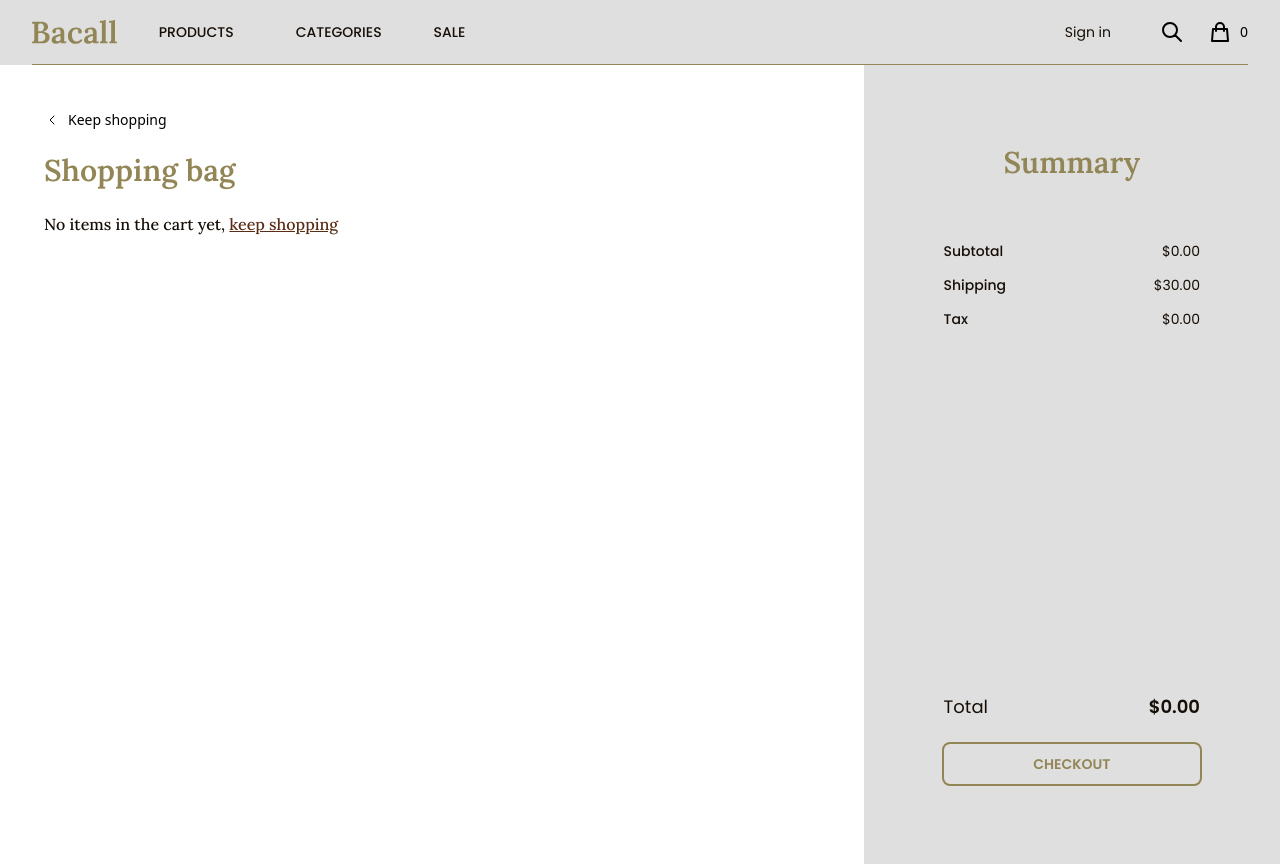
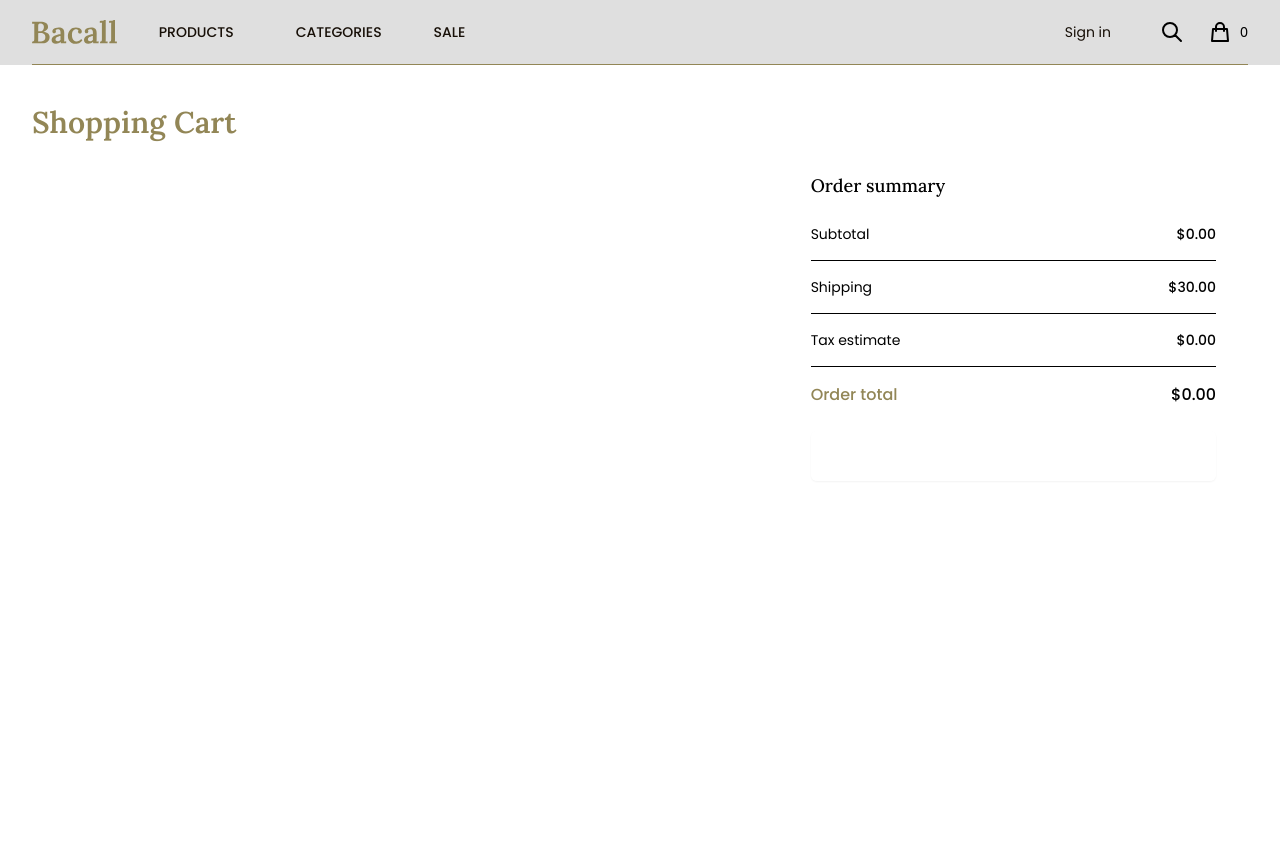
Before and after one commit to ManuelNelson7/bacall-store, a React (Create React App) app: page /cart in a window 1280 px wide. After the commit the page ends 800 px from the top, so only its background shows below. Built offline with nearby package versions, Linux system fonts and the light colour scheme.

Commit message:
cart view

```diff
--- a/src/components/CartContext.jsx
+++ b/src/components/CartContext.jsx
@@ -11,7 +11,7 @@ const CartContextProvider = ({ children }) => {
             item.quantity += 1
             setCart([...cart])
         } else {
-            setCart([...cart, { ...product}])
+            setCart([...cart, { ...product }])
         }
     }
 
@@ -27,13 +27,20 @@ const CartContextProvider = ({ children }) => {
         console.log('buyAll');
     }
 
+    const totalQuantity = () => {
+        return cart.reduce((acc, item) => {
+            return acc + item.quantity
+        }, 0)
+    }
+
     return (
         <CartContext.Provider value={{
             cart,
             addToCart,
             removeFromCart,
             clearCart,
-            buyAll
+            buyAll,
+            totalQuantity
         }}>
             {children}
         </CartContext.Provider>
--- /dev/null
+++ b/src/components/Home/Promo.jsx
@@ -0,0 +1,31 @@
+import { Link } from "react-router-dom";
+
+/* This example requires Tailwind CSS v2.0+ */
+export default function Example() {
+    return (
+        <div className="relative bg-gray800 py-32 px-6 sm:py-40 sm:px-12 lg:px-16">
+            <div className="absolute inset-0 overflow-hidden">
+                <img
+                    src="https://media.vogue.es/photos/5cc71703fdc8224b601f7518/master/w_1200,h_800,c_limit/lauren_bacall_una_leyenda_en_el_firmamento_de_las_estrellas_496833667.jpg"
+                    alt="Humphrey Bogart and Lauren Bacall"
+                    className="w-full h-full object-center object-cover grayscale-0"
+                />
+            </div>
+            <div aria-hidden="true" className="absolute inset-0 bg-gray800 bg-opacity-50" />
+            <div className="relative max-w-3xl mx-auto flex flex-col items-center text-center">
+                <h2 className="text-3xl font-extrabold font-lora tracking-tight text-gold brightness-125 sm:text-4xl">Free shipping on orders over $150</h2>
+                <p className="mt-3 text-md md:text-xl text-white">
+                    We're committed to responsible, sustainable, and ethical manufacturing. Our small-scale approach allows us to
+                    focus on quality and reduce our impact. We're doing our best to delay the inevitable heat-death of the
+                    universe.
+                </p>
+                <Link
+                    to="/categories"
+                    className="mt-8 w-full block bg-white rounded-md py-3 px-8 text-base font-medium text-gray-900 hover:bg-gray-100 sm:w-auto"
+                >
+                    Go shopping
+                </Link>
+            </div>
+        </div>
+    )
+}
--- a/src/components/Navbar/ShoppingCart.jsx
+++ b/src/components/Navbar/ShoppingCart.jsx
@@ -4,7 +4,7 @@ import { Link } from 'react-router-dom'
 import { CartContext } from '../CartContext'
 
 const ShoppingCart = () => {
-    let { cart } = useContext(CartContext)
+    let { totalQuantity } = useContext(CartContext)
 
     return (
         <div className="ml-4 flow-root lg:ml-6">
@@ -13,7 +13,7 @@ const ShoppingCart = () => {
                     className="flex-shrink-0 h-6 w-6 text-gray-400 group-hover:text-gray-500"
                     aria-hidden="true"
                 />
-                <span className="ml-2 text-sm font-medium text-gray-700 group-hover:text-gray-800">{cart.length}</span>
+                <span className="ml-2 text-sm font-medium text-gray-700 group-hover:text-gray-800">{totalQuantity()}</span>
                 <span className="sr-only">items in cart, view bag</span>
             </Link>
         </div>
--- a/src/components/cart/FullCart.jsx
+++ b/src/components/cart/FullCart.jsx
@@ -2,6 +2,7 @@ import React, { useContext, useState } from "react";
 import { Link } from "react-router-dom";
 import ItemCart from "./ItemCart";
 import { CartContext } from "../CartContext";
+import { CheckIcon, ClockIcon, QuestionMarkCircleIcon, XIcon } from '@heroicons/react/solid'
 
 const FullCart = () => {
 
@@ -30,70 +31,67 @@ const FullCart = () => {
 
 
     return (
-        <div className="bg-white max-w-2xl mx-auto mt-16 px-2 md:px-0 lg:max-w-7xl">
+        <div className="bg-white">
+            <div className="max-w-2xl mx-auto pt-16 pb-24 px-4 sm:px-6 lg:max-w-7xl lg:px-8">
+                <h1 className="text-3xl font-lora font-semibold text-gold pt-10">Shopping Cart</h1>
+                <form className="lg:grid lg:grid-cols-12 lg:gap-x-12 lg:items-start xl:gap-x-16">
+                    <section aria-labelledby="cart-heading" className="lg:col-span-7">
+                        <h2 id="cart-heading" className="sr-only">
+                            Items in your shopping cart
+                        </h2>
 
-            <div className="w-full h-full overflow-x-hidden flex justify-center" id="chec-div">
-                <div className="w-full overflow-x-hidden transition ease-in-out duration-700" id="checkout">
-                    <div className="flex md:flex-row flex-col justify-center" id="cart">
-                        <div className="lg:justify-start w-full pl-4 pr-10 md:pr-11 md:pl-11 md:py-12 py-8 bg-white overflow-x-hidden h-screen" id="scroll">
-                            <Link to='/categories' className="flex items-center text-gray-500 hover:text-gray-600 cursor-pointer">
-                                <svg xmlns="http://www.w3.org/2000/svg" className="icon icon-tabler icon-tabler-chevron-left" width={16} height={16} viewBox="0 0 24 24" strokeWidth="1.5" stroke="currentColor" fill="none" strokeLinecap="round" strokeLinejoin="round">
-                                    <path stroke="none" d="M0 0h24v24H0z" fill="none" />
-                                    <polyline points="15 6 9 12 15 18" />
-                                </svg>
-                                <p className="text-sm pl-2 leading-none">Keep shopping</p>
-                            </Link>
-                            <p className="text-3xl font-lora font-semibold text-gold pt-6">Shopping bag</p>
+                        <ul>
+                            {cart.map((item) => (
+                                <ItemCart key={item.id} item={item} />
+                            ))}
+                        </ul>
+                    </section>
 
-                            {cart.length === 0 && <p to="/categories" className="text-md font-lora font-medium text-dark pt-6">No items in the cart yet, <Link to='/categories' className="underline text-brown">keep shopping</Link></p>}
+                    {/* Order summary */}
+                    <section
+                        aria-labelledby="summary-heading"
+                        className="mt-16 bg-gray-50 rounded-lg px-4 py-6 sm:p-6 lg:p-8 lg:mt-0 lg:col-span-5"
+                    >
+                        <h2 id="summary-heading" className="text-lg font-medium text-gray-900 font-lora ">
+                            Order summary
+                        </h2>
 
+                        <dl className="mt-6 space-y-4 font-poppins">
+                            <div className="flex items-center justify-between">
+                                <dt className="text-sm text-gray-600">Subtotal</dt>
+                                <dd className="text-sm font-medium text-gray-900">${subTotal().toFixed(2)}</dd>
+                            </div>
+                            <div className="border-t border-gray-200 pt-4 flex items-center justify-between">
+                                <dt className="flex items-center text-sm text-gray-600">
+                                    <span>Shipping</span>
+                                </dt>
+                                <dd className="text-sm font-medium text-gray-900d"> {shipping() === 0 ? "Free" : `$${shipping().toFixed(2)}`}</dd>
+                            </div>
+                            <div className="border-t border-gray-200 pt-4 flex items-center justify-between">
+                                <dt className="flex text-sm text-gray-600">
+                                    <span>Tax estimate</span>
+                                </dt>
+                                <dd className="text-sm font-medium text-gray-900">${taxes().toFixed(2)}</dd>
+                            </div>
+                            <div className="border-t border-gray-200 pt-4 flex items-center justify-between">
+                                <dt className="text-base font-medium text-gray-900 text-gold">Order total</dt>
+                                <dd className="text-base font-medium text-gray-900">${total().toFixed(2)}</dd>
+                            </div>
+                        </dl>
 
-                            {cart.map((item) => {
-                                return (
-                                    <ItemCart key={item.id} item={item} />
-                                )
-                            })}
-
+                        <div className="mt-6">
+                            <button
+                                type="submit"
+                                className="w-full bg-indigo-600 border border-transparent rounded-md shadow-sm py-3 px-4 text-base font-medium text-white hover:bg-indigo-700 focus:outline-none focus:ring-2 focus:ring-offset-2 focus:ring-offset-gray-50 focus:ring-indigo-500"
+                            >
+                                Checkout
+                            </button>
                         </div>
-                        <div className=" md:w-1/2 w-full bg-primary h-full">
-                            <div className="flex flex-col items-center md:h-screen py-20 justify-between">
-                                <div className="w-full px-20 flex flex-col items-center">
-                                    <p className="text-3xl font-lora text-gold font-semibold">Summary</p>
-
-                                    <div className="w-full font-poppins text-sm">
-                                        <div className="flex items-center justify-between pt-16">
-                                            <p className="leading-none font-poppins font-medium text-dark">Subtotal</p>
-                                            <p className="leading-none text-dark">${subTotal().toFixed(2)}</p>
-                                        </div>
-                                        <div className="flex items-center justify-between pt-5">
-                                            <p className="leading-none font-poppins font-medium text-dark">Shipping</p>
-                                            <p className="leading-none text-dark">
-                                                {shipping() === 0 ? "Free" : `$${shipping().toFixed(2)}`}
-                                            </p>
-                                        </div>
-                                        <div className="flex items-center justify-between pt-5">
-                                            <p className="leading-none font-medium text-dark">Tax</p>
-                                            <p className="leading-none  text-dark">${taxes().toFixed(2)}</p>
-                                        </div>
-                                    </div>
-                                </div>
-                                <div className="w-full px-20 font-poppins text-sm">
-                                    <div className="flex items-center pb-6 justify-between lg:pt-5 pt-20">
-                                        <p className="text-lg leading-normal text-dark">Total</p>
-                                        <p className="text-lg font-semibold leading-normal text-right text-dark">${total().toFixed(2)}</p>
-                                    </div>
-                                    <Link to='checkout' className="uppercase flex justify-center outline outline-2 w-full py-3outline-gold text-gold font-semibold px-4 py-2.5 rounded-md transition-all duration-150 hover:bg-brown hover:text-white hover:outline-brown">
-                                        Checkout
-                                    </Link>
-                                </div>
-                            </div>
-                        </div>
-                    </div>
-                </div>
+                    </section>
+                </form>
             </div>
-
         </div>
-    );
+    )
 }
 
 export default FullCart;
--- a/src/pages/Categories.jsx
+++ b/src/pages/Categories.jsx
@@ -39,7 +39,7 @@ export default function Categories() {
     }
 
     return (
-        <div w-container max-w-7xl px-4 className="bg-white">
+        <div className="bg-white">
             <div>
                 {/* Mobile filter dialog */}
                 <Transition.Root show={mobileFiltersOpen} as={Fragment}>
--- a/src/pages/Home.jsx
+++ b/src/pages/Home.jsx
@@ -1,5 +1,6 @@
 import React from 'react'
-import Hero from '../components/Hero'
+import Hero from '../components/Home/Hero'
+import Promo from '../components/Home/Promo'
 import Categories from './Categories'
 
 const Home = () => {
@@ -7,6 +8,7 @@ const Home = () => {
     <>
       <Hero />
       <Categories />
+      <Promo />
     </>
   )
 }
--- a/tailwind.config.js
+++ b/tailwind.config.js
@@ -10,7 +10,8 @@ module.exports = {
       dark: '#170F07',
       gold: '#928656',
       white: '#ffff',
-      brown: '#592C13'
+      brown: '#592C13',
+      gray800: 'rgb(31 41 55)'
     },
   extend: {
     fontFamily: {
```
Also changed, not shown: src/components/Home/Hero.jsx (renamed from src/components/Hero.jsx). Lines whose indentation alone changed are shown as unchanged.
